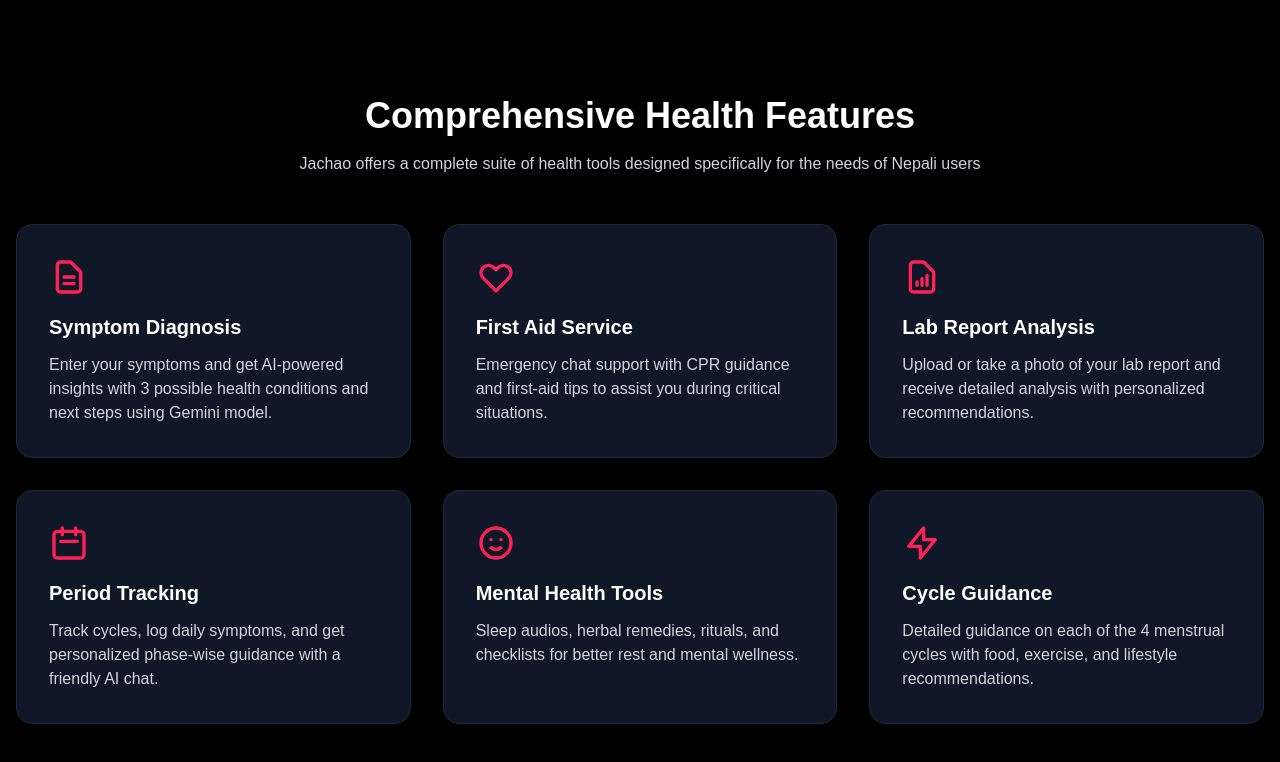
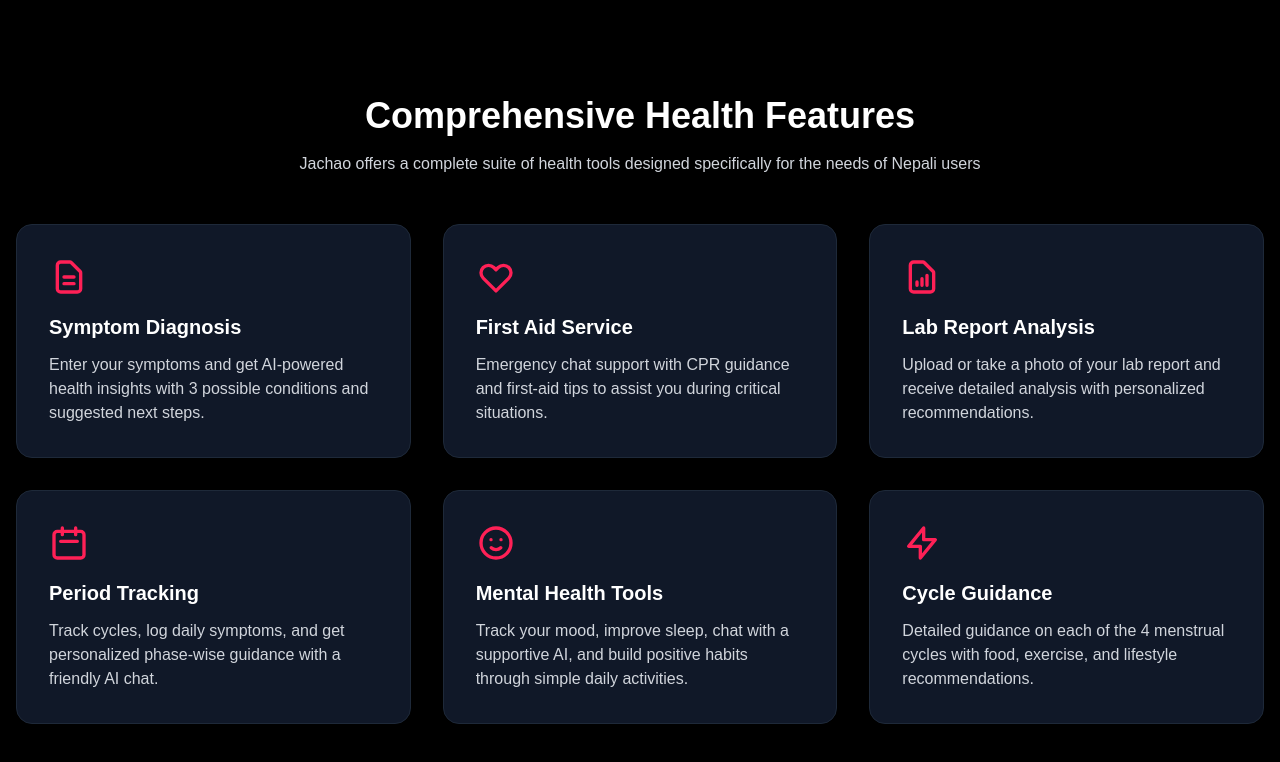
Before and after one commit to Aayush2061/jachao-website, a Next.js app: page /components/Sections/Features in a window 1280 px wide. Shown: the top 762 px of the page. Built offline with nearby package versions, Linux system fonts and the light colour scheme.

Commit message:
Changed the Feature description text of symptom diagnosis and mental health

```diff
--- a/pages/components/Sections/Features.tsx
+++ b/pages/components/Sections/Features.tsx
@@ -2,7 +2,7 @@
   const features = [
     {
       title: "Symptom Diagnosis",
-      desc: "Enter your symptoms and get AI-powered insights with 3 possible health conditions and next steps using Gemini model.",
+      desc: "Enter your symptoms and get AI-powered health insights with 3 possible conditions and suggested next steps.",
       icon: (
         <svg
           xmlns="http://www.w3.org/2000/svg"
@@ -82,7 +82,7 @@
     },
     {
       title: "Mental Health Tools",
-      desc: "Sleep audios, herbal remedies, rituals, and checklists for better rest and mental wellness.",
+      desc: "Track your mood, improve sleep, chat with a supportive AI, and build positive habits through simple daily activities.",
       icon: (
         <svg
           xmlns="http://www.w3.org/2000/svg"
```
